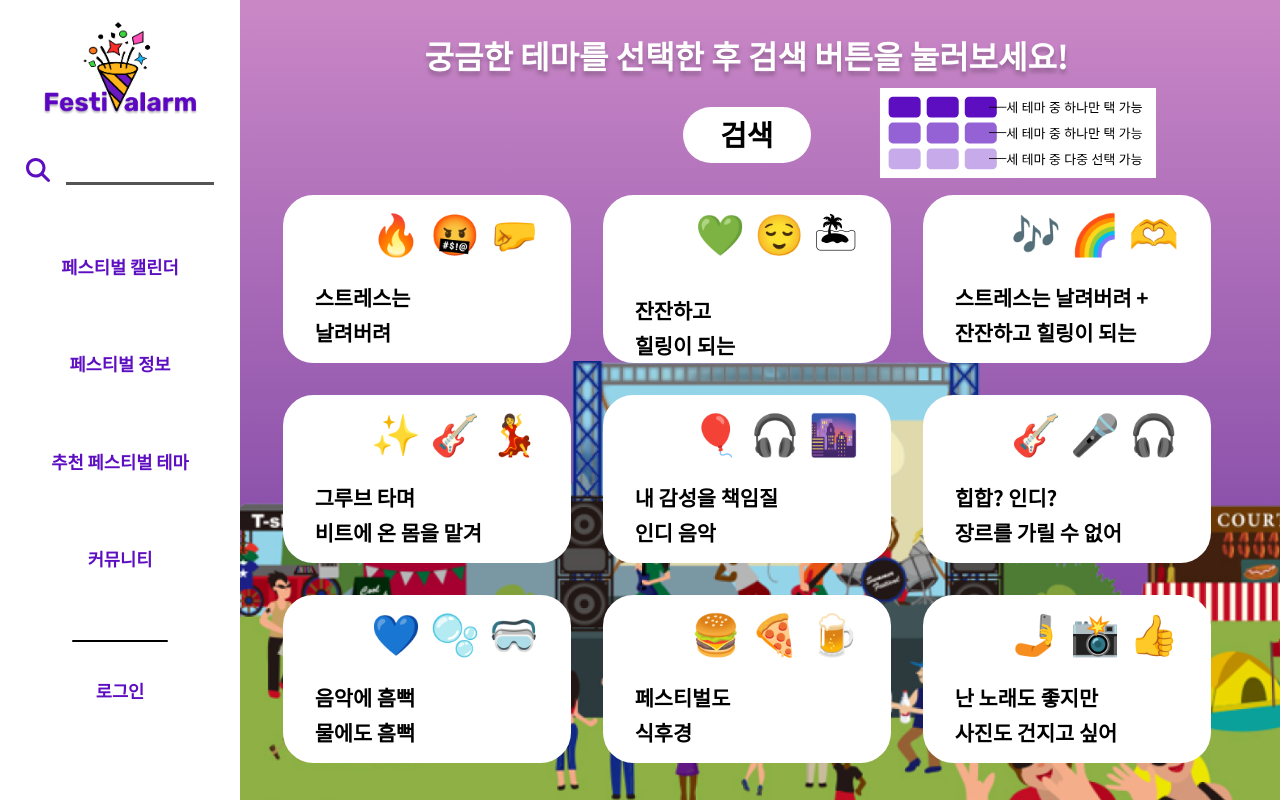
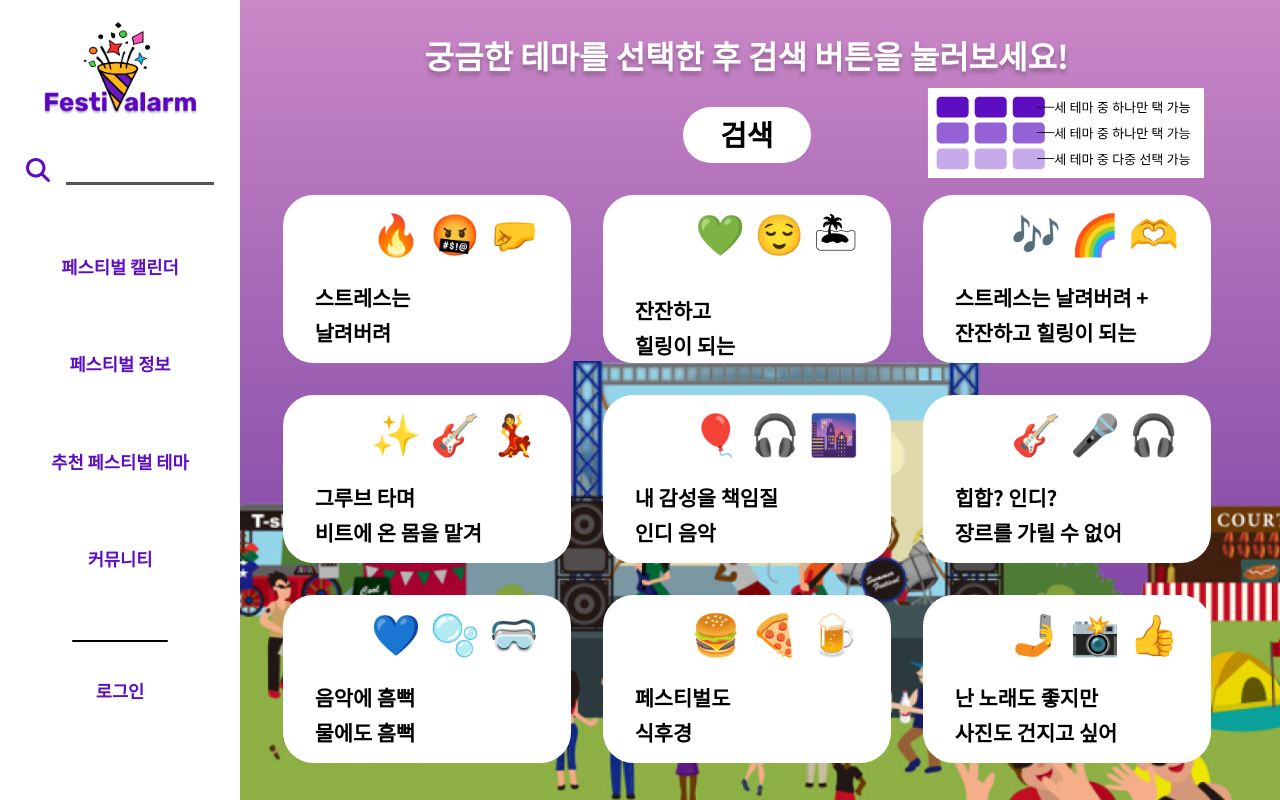
Before and after one commit to soyeons/MUTSA_team_Soyeon, a React (Create React App) app: page /theme in a window 1280 px wide. Shown: the top 800 px of the page. Built offline with nearby package versions, Linux system fonts and the light colour scheme; a web font is replaced by a local one.

Commit message:
[fix] 테마 검색 버튼 무조건 9개로 유지

```diff
--- a/src/MainTheme.css
+++ b/src/MainTheme.css
@@ -55,18 +55,19 @@
 
 .tagSearchForm .tagDesc {
 	position: absolute;
-	right: 11%;
+	right: 0%;
 	top: -6.7rem;
 }
 
 .tagSearchForm .tagContainer {
-	display: flex;
+	display: grid;
 	justify-content: center;
 	align-items: center;
 	flex-wrap: wrap;
-	gap: 2rem;
 	position: relative;
 	margin: 0 auto;
+	grid-template-columns: repeat(3, 1fr);
+	grid-gap: 2rem;
 }
 
 .tagContainer button {
--- a/src/Theme.css
+++ b/src/Theme.css
@@ -75,18 +75,19 @@
 
 .tagSearchForm .tagDesc {
 	position: absolute;
-	right: 11%;
+	right: 0%;
 	top: -6.7rem;
 }
 
 .tagSearchForm .tagContainer {
-	display: flex;
+	display: grid;
 	justify-content: center;
 	align-items: center;
 	flex-wrap: wrap;
-	gap: 2rem;
 	position: relative;
 	margin: 0 auto;
+	grid-template-columns: repeat(3, 1fr);
+	grid-gap: 2rem;
 }
 
 .tagContainer button {
```
